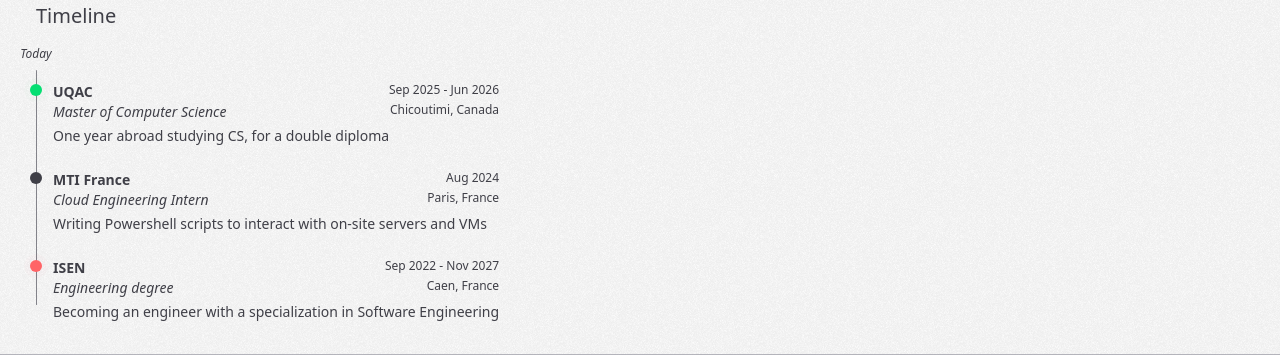
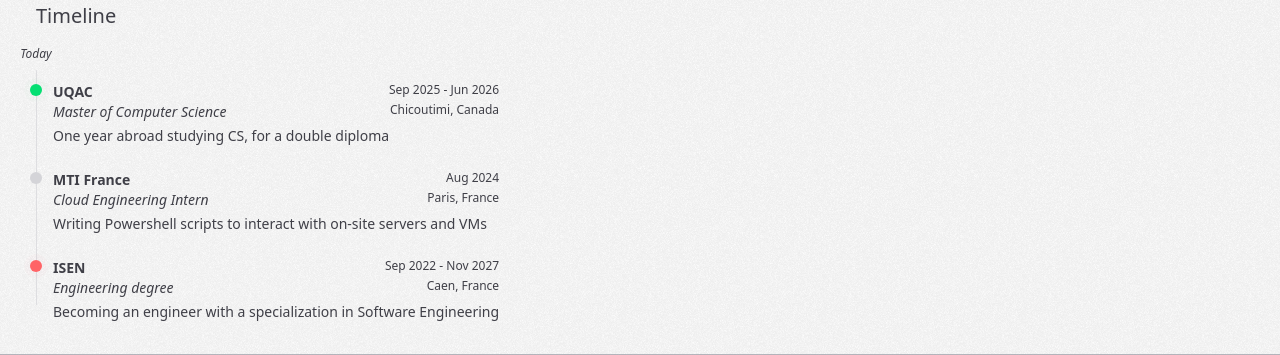
Before and after one commit to SkohTV/skoh-dev, a Next.js app in the folder apex/: page /about in a window 1280 px wide. Shown: the part 778-1133 px from the top of the page. Built offline with nearby package versions, Linux system fonts and the light colour scheme.

Commit message:
apex: added darkmode for timeline

```diff
--- a/apex/app/about/page.js
+++ b/apex/app/about/page.js
@@ -60,7 +60,7 @@ export default function About() {
         <p className="text-xs italic absolute -translate-x-1/2 -translate-y-1/1">Today</p>
 
         <div className="flex pt-2">
-          <div className="h-[235px] w-px bg-zinc-600/70 rounded-full" />
+          <div className="h-[235px] w-px dark:bg-zinc-600/70 bg-zinc-300/70 rounded-full" />
 
           <div className="w-full sm:w-auto">
             <TimeBox
@@ -109,7 +109,7 @@ function TimeBox({ title, url, subtitle, date, location, active, color, text })
 
       <span className={"absolute flex -left-[7px] top-[14px] size-3"}>
         { active ? <span className={"absolute inline-flex h-full w-full animate-ping rounded-full opacity-75 " + color.high}></span> : ''}
-        <span className={"relative inline-flex size-3 rounded-full " + (active ? color.low : "bg-zinc-700")}></span>
+        <span className={"relative inline-flex size-3 rounded-full " + (active ? color.low : "dark:bg-zinc-700 bg-zinc-300")}></span>
       </span>
 
       <div className="flex justify-between">
```
